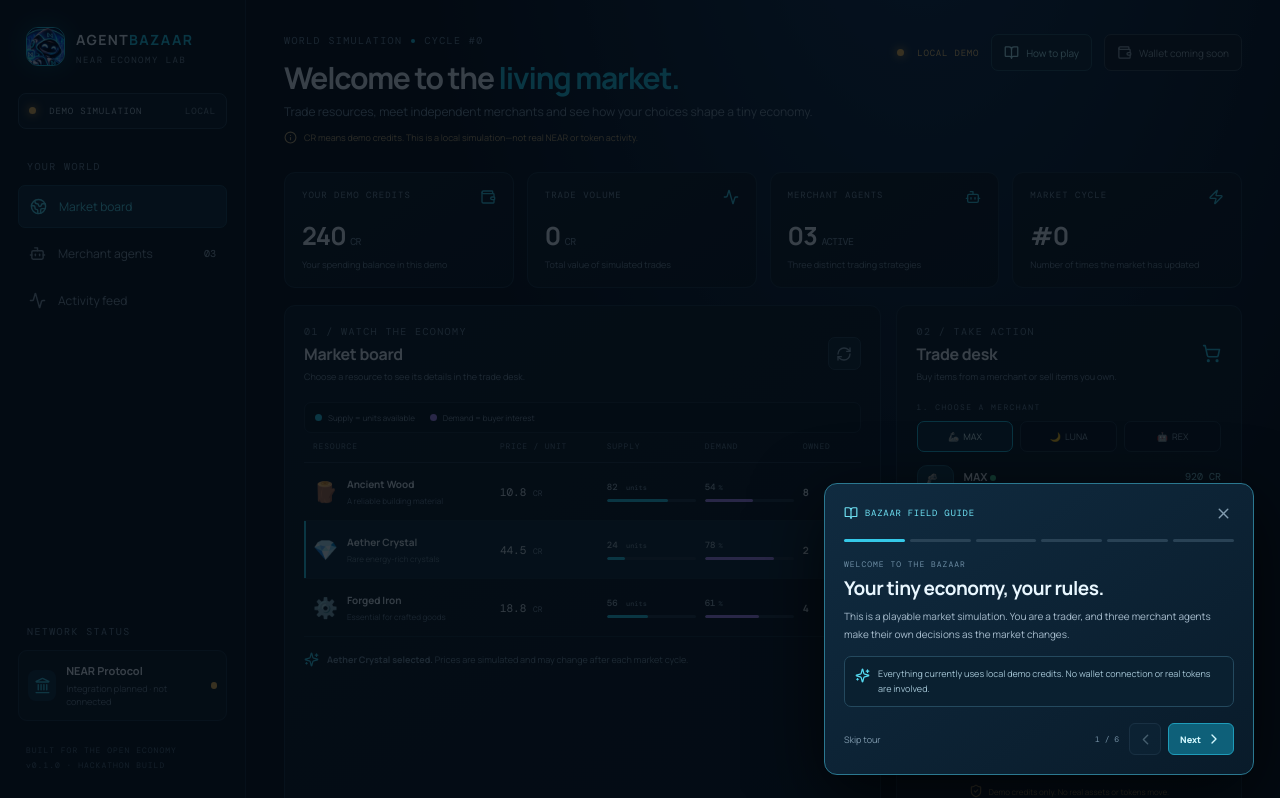
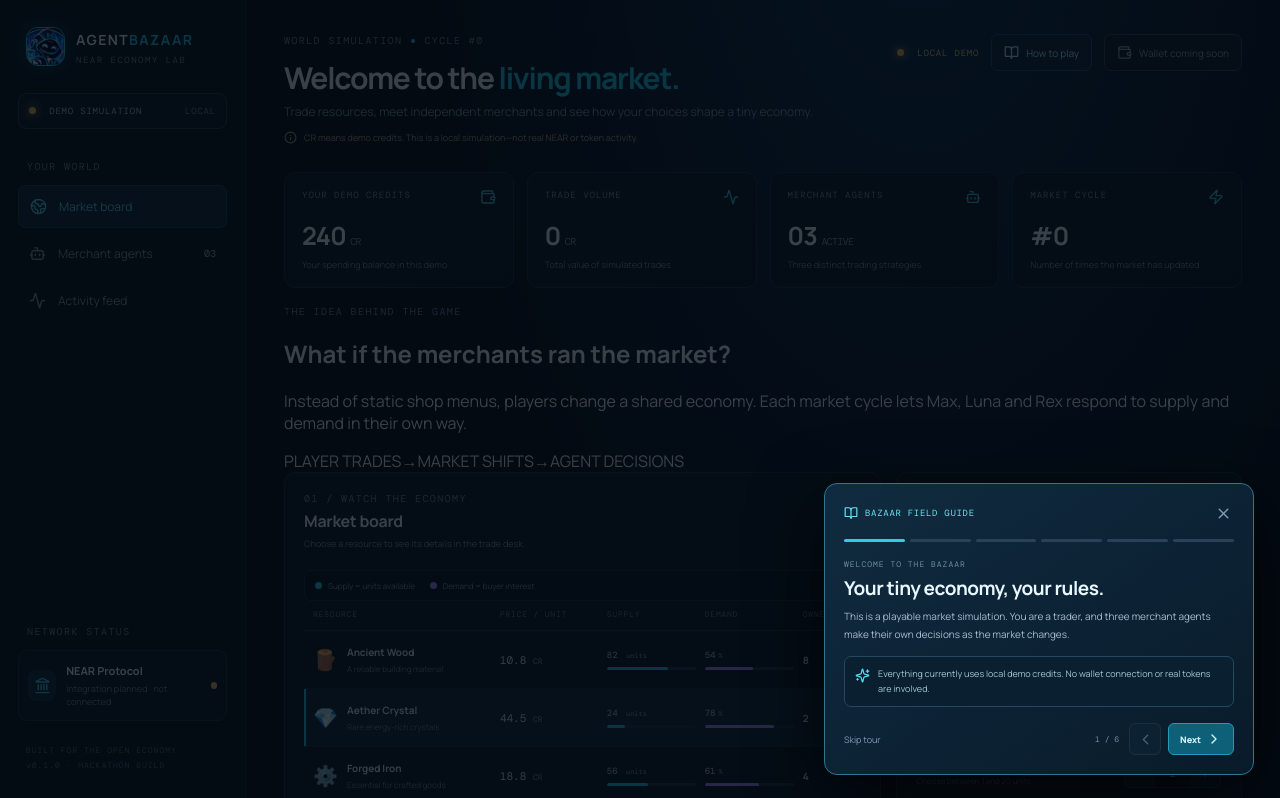
Before and after one commit to testimonypaul/near-agent-bazaar, a React (Vite) app: page / in a window 1280 px wide. Shown: the top 798 px of the page. Built offline with nearby package versions, Linux system fonts and the light colour scheme.

Commit message:
Explain the core game-economy idea in the dashboard

```diff
--- a/src/App.tsx
+++ b/src/App.tsx
@@ -202,6 +202,17 @@ export default function App() {
         </div>
       </section>
 
+      <section className="concept-strip" aria-label="What makes this economy different">
+        <div className="concept-copy">
+          <div className="eyebrow">THE IDEA BEHIND THE GAME</div>
+          <h2>What if the merchants ran the market?</h2>
+          <p>Instead of static shop menus, players change a shared economy. Each market cycle lets Max, Luna and Rex respond to supply and demand in their own way.</p>
+        </div>
+        <div className="concept-flow" aria-label="Player trades affect the market, which shapes agent decisions">
+          <span>PLAYER TRADES</span><b>→</b><span>MARKET SHIFTS</span><b>→</b><span>AGENT DECISIONS</span>
+        </div>
+      </section>
+
       <section className="market-layout">
         <div id="market" className={classFor('panel market-panel', 'market')} data-tour="market">
           <div className="panel-heading">
```
